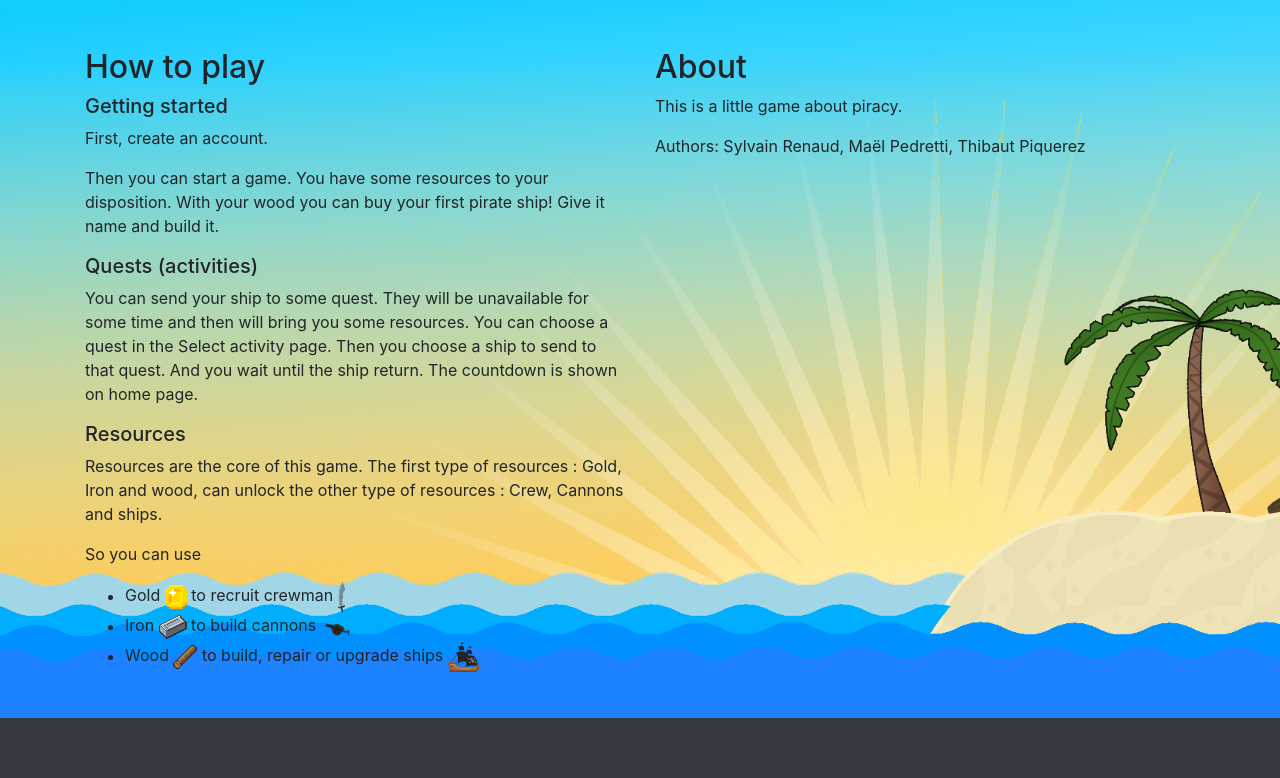
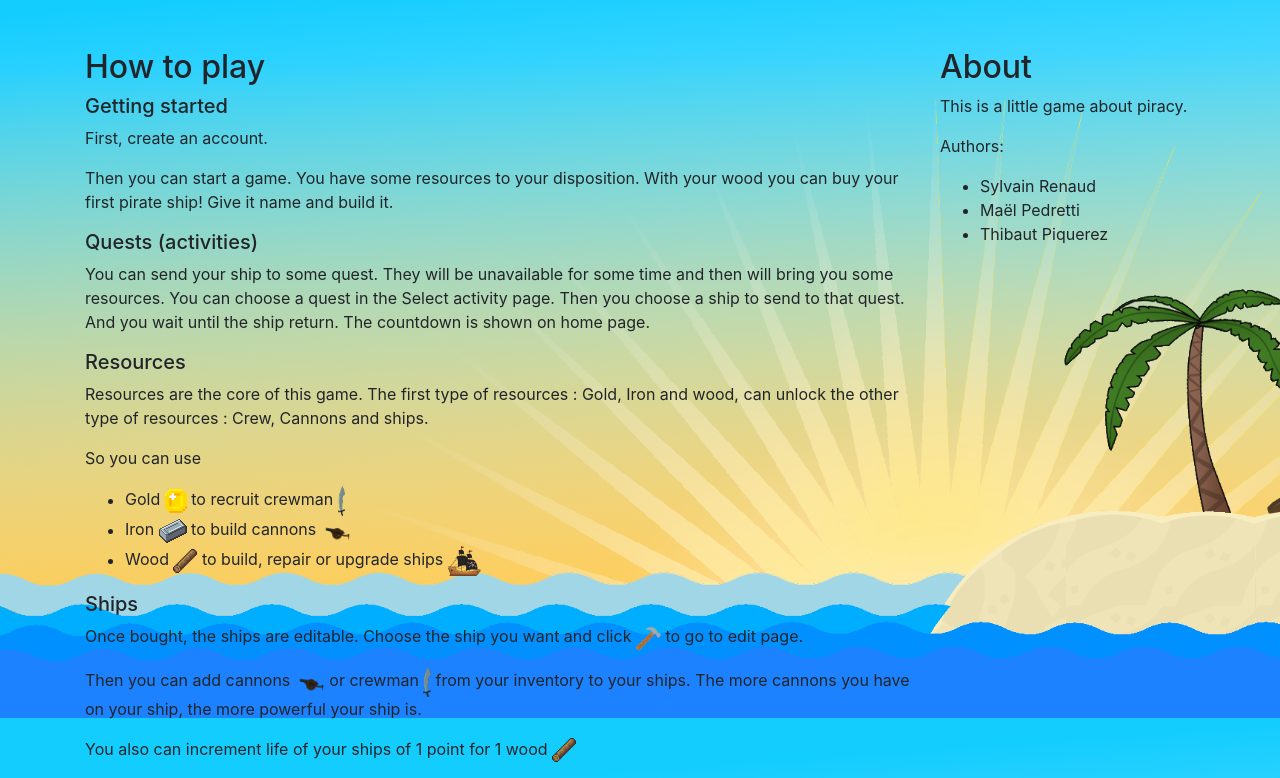
Before and after one commit to HE-Arc/PirateWar, a Django app: page /about/ in a window 1280 px wide. Shown: the part 82-860 px from the top of the page. Before the commit the page ends 800 px from the top, so only its background shows below. Run offline with Django 3.2, Linux system fonts and the light colour scheme; some libraries are stand-ins or nearby versions; some web fonts are replaced.

Commit message:
Update about page.

```diff
--- a/pirateWar/pirateWarApp/templates/about.html
+++ b/pirateWar/pirateWarApp/templates/about.html
@@ -38,11 +38,32 @@
                     <img src="{% static 'img/1stship_3.png' %}" alt="Ship" title="Ship" height="30"/></li>
             </ul>
 
+            <h3 class="h5">Ships</h3>
+            <p>
+                Once bought, the ships are editable. Choose the ship you want and click
+                <img src="{% static 'img/hammer.png' %}" height="25"/>
+                to go to edit page.
+            </p>
+            <p>
+                Then you can add cannons <img src="{% static 'img/cannon.png' %}" height="30"/> or crewman <img
+                    src="{% static 'img/sword_little.png' %}" height="30"/> from your inventory to your ships.
+                The more cannons you have on your ship, the more powerful your ship is.
+            </p>
+            <p>
+                You also can increment life of your ships of 1 point for 1 wood <img src="{% static 'img/wood.png' %}"/>
+            </p>
+
+
         </div>
-        <div class="col">
+        <div class="col-3">
             <h2 class="h2">About</h2>
             <p>This is a little game about piracy.</p>
-            <p>Authors: Sylvain Renaud, Maël Pedretti, Thibaut Piquerez</p>
+            <p>Authors: </p>
+            <ul>
+                <li>Sylvain Renaud</li>
+                <li>Maël Pedretti</li>
+                <li>Thibaut Piquerez</li>
+            </ul>
         </div>
     </div>
     <script src="{% static 'js/hide_ship.js' %}"></script>
--- a/pirateWar/pirateWarApp/views.py
+++ b/pirateWar/pirateWarApp/views.py
@@ -119,18 +119,18 @@ class ResultView(generic.TemplateView):
         if user != ship.player.user:
             messages.add_message(self.request, messages.ERROR, 'Wrong user')
             return redirect('home')
-        if activity == None or ship.endActivity.timestamp() > datetime.now().timestamp():
+        if activity is None or ship.endActivity.timestamp() > datetime.now().timestamp():
             return redirect('home')
         else:
-            deltaLevel = ship.level - activity.level
-            dict = {'Shipping': 1, 'Defense': 1.2, 'Attack': 1.5}
+            delta_level = ship.level - activity.level
+            factor_by_type = {'Shipping': 1, 'Defense': 1.2, 'Attack': 1.5}
             damage = 100 - (4 * ship.cannon + 2 * ship.crew +
-                            deltaLevel * 10 + random.randint(-20, 20))
+                            delta_level * 10 + random.randint(-20, 20))
             if damage < 0:
                 damage = 0
-            damage = damage * dict[activity.category.name]
+            damage = damage * factor_by_type[activity.category.name]
             life = math.ceil(ship.life - damage)
-            levelUp = False
+            level_up = False
             if life <= 0:
                 life = 0
                 ship.life = 0
@@ -142,7 +142,7 @@ class ResultView(generic.TemplateView):
                 player.save()
                 ship.xp = ship.xp + activity.level * 10
                 if ship.xp >= 100 and ship.level < 10:
-                    levelUp = True
+                    level_up = True
                     ship.xp = 0
                     ship.level = ship.level + 1
                 ship.life = life
@@ -150,7 +150,7 @@ class ResultView(generic.TemplateView):
                 ship.endActivity = None
                 ship.save()
             return render(request, self.template_name,
-                          {'ship': ship, 'activity': activity, 'succes': life > 0, 'levelup': levelUp})
+                          {'ship': ship, 'activity': activity, 'succes': life > 0, 'levelup': level_up})
 
 
 class ShipCreateView(generic.CreateView):
```
Also changed, not shown: pirateWar/pirateWarApp/templates/result.html (+4 -4 lines).
